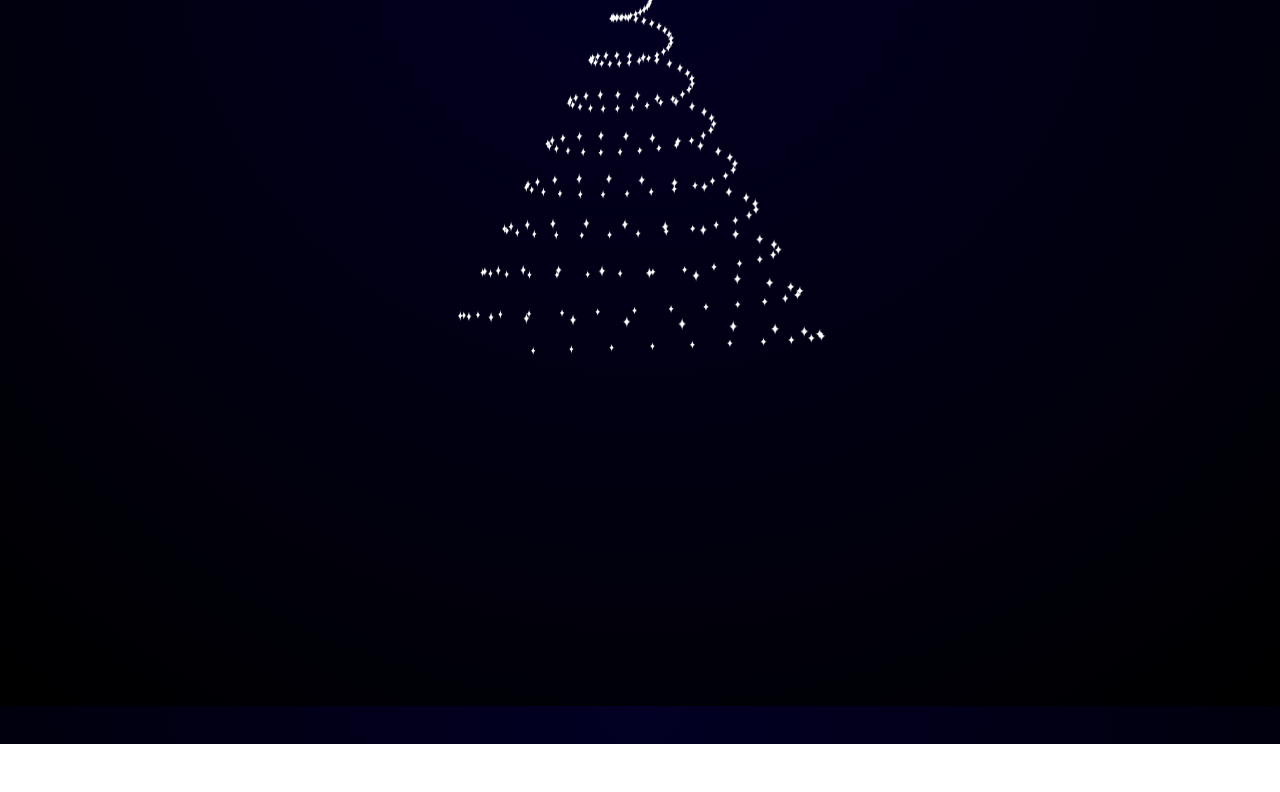
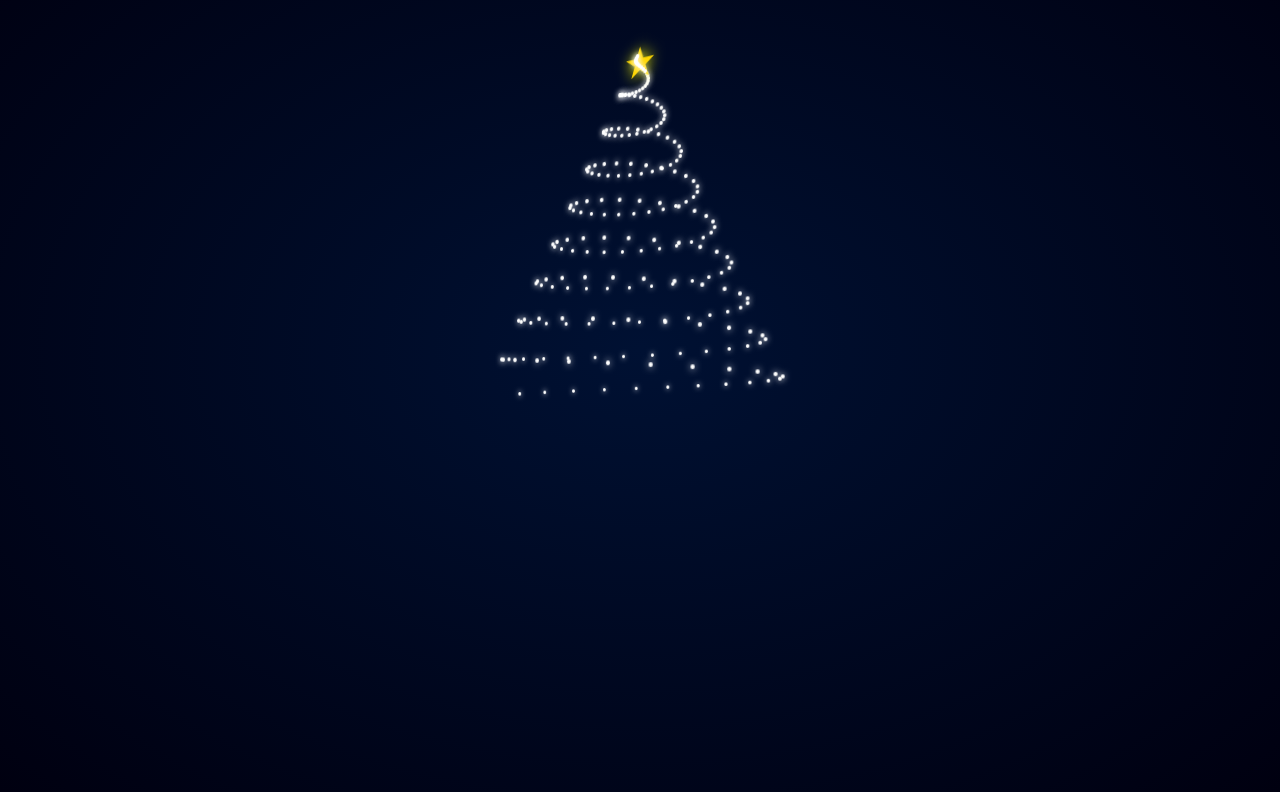
Before and after one commit to wanwisa-janthakham/Christmas, a plain HTML site: page index.html in a window 1280 px wide. Shown: the part 94-886 px from the top of the page. Before the commit the page ends 838 px from the top, so only its background shows below. Drawn offline with Linux system fonts and the light colour scheme.

```diff
--- a/style.css
+++ b/style.css
@@ -1,94 +1,47 @@
-* {
+body {
   margin: 0;
-    padding: 0;
-    box-sizing: border-box;
+  background: radial-gradient(#001133, #000010);
+  color: white;
+  text-align: center;
+  font-family: Georgia;
 }
 
-body {
+.scene {
+  perspective: 800px;
   height: 100vh;
-    background: radial-gradient(circle at top, #020024, #000);
-    overflow: hidden;
-    color: white;
-    font-family: cursive;
-}
-
-h1 {
-    text-align: center;
-    font-size: 32px;
-    font-weight: bold;
-}
-
-/* จัดกลางจอเป๊ะ */
-.scene {
-    height: 100vh;
-    display: grid;
-    place-items: center;
-    perspective: 1000px;
+  display: flex;
+  justify-content: center;
+  align-items: center;
 }
 
 .tree {
   position: relative;
   transform-style: preserve-3d;
-    animation: spin 14s linear infinite;
+  animation: spin 12s linear infinite;
 }
 
-/* ดาวยอด */
+/* ดวงไฟ */
+.star {
+  position: absolute;
+  width: 4px;
+  height: 4px;
+  background: white;
+  border-radius: 50%;
+  box-shadow: 0 0 6px white;
+}
+
+/* ⭐ ดาวยอดต้นไม้ */
 .star-top {
   position: absolute;
   left: 50%;
-    transform: translate(-50%, -100%);
-    font-size: 40px;
+  transform: translateX(-50%);
+  font-size: 42px;
   color: gold;
-    text-shadow: 0 0 15px gold;
-    animation: glow 2.5s ease-in-out infinite;
+  text-shadow: 0 0 15px yellow;
+  pointer-events: none;
 }
 
-/* ดาวเล็ก */
-.star {
-    position: absolute;
-    font-size: 14px;
-    color: white;
-    pointer-events: none;
-    animation:
-        twinkle 2.5s ease-in-out infinite,
-        hue 6s linear infinite;
-}
-
-.star::before {
-    content: "✦";
-}
-
-/* Animations */
 @keyframes spin {
   from { transform: rotateY(0deg); }
   to   { transform: rotateY(360deg); }
 }
-
-@keyframes twinkle {
-    50% { opacity: 0.35; }
-}
-
-@keyframes hue {
-    to { filter: hue-rotate(360deg); }
-}
-
-@keyframes glow {
-    50% { opacity: 0.7; }
-}
-
-/* ขยายบน Desktop */
-.tree {
-    transform: scale(1.3);
-}
-
-/* ขยายเพิ่มบนมือถือ */
-@media (max-width: 600px) {
-    .tree {
-        transform: scale(1.9);
-    }
-
-    .star-top {
-        top: -250px;
-        font-size: 32px;
-    }
-}
--- a/tree.js
+++ b/tree.js
@@ -1,20 +1,18 @@
 const tree = document.getElementById("tree");
 
 const STAR_COUNT = 220;
+const HEIGHT = 340;
+const BASE_RADIUS = 150;
 
-// ปรับขนาดต้นไม้ตามขนาดหน้าจอ (responsive)
-const SIZE = Math.min(window.innerWidth, window.innerHeight);
+const topStar = document.querySelector(".star-top");
 
-const HEIGHT = SIZE * 0.48;      // ความสูงต้น
-const BASE_RADIUS = SIZE * 0.24; // ความกว้างฐาน
-
-// สร้างดาวรอบต้นไม้
+// สร้างดวงไฟรอบต้นไม้
 for (let i = 0; i < STAR_COUNT; i++) {
     const star = document.createElement("div");
     star.className = "star";
 
-    const t = i / STAR_COUNT;   // 0 → 1
-    const y = -t * HEIGHT;      // ล่าง → บน
+    const t = i / STAR_COUNT;
+    const y = -t * HEIGHT;
     const radius = (1 - t) * BASE_RADIUS;
     const angle = t * 18 * Math.PI;
 
@@ -27,7 +25,5 @@
     tree.appendChild(star);
 }
 
-// ⭐ จับดาวยอดแล้ววางบนยอดต้นไม้พอดี
-const starTop = document.querySelector(".star-top");
-starTop.style.transform =
-    `translate(-50%, -100%) translateY(${-HEIGHT}px)`;
+// ⭐ วางดาวบนยอด (ไม่ชน transform)
+topStar.style.top = `${-HEIGHT - 20}px`;
```
Also changed, not shown: index.html (+1 -0 lines). Lines whose indentation alone changed are shown as unchanged.
